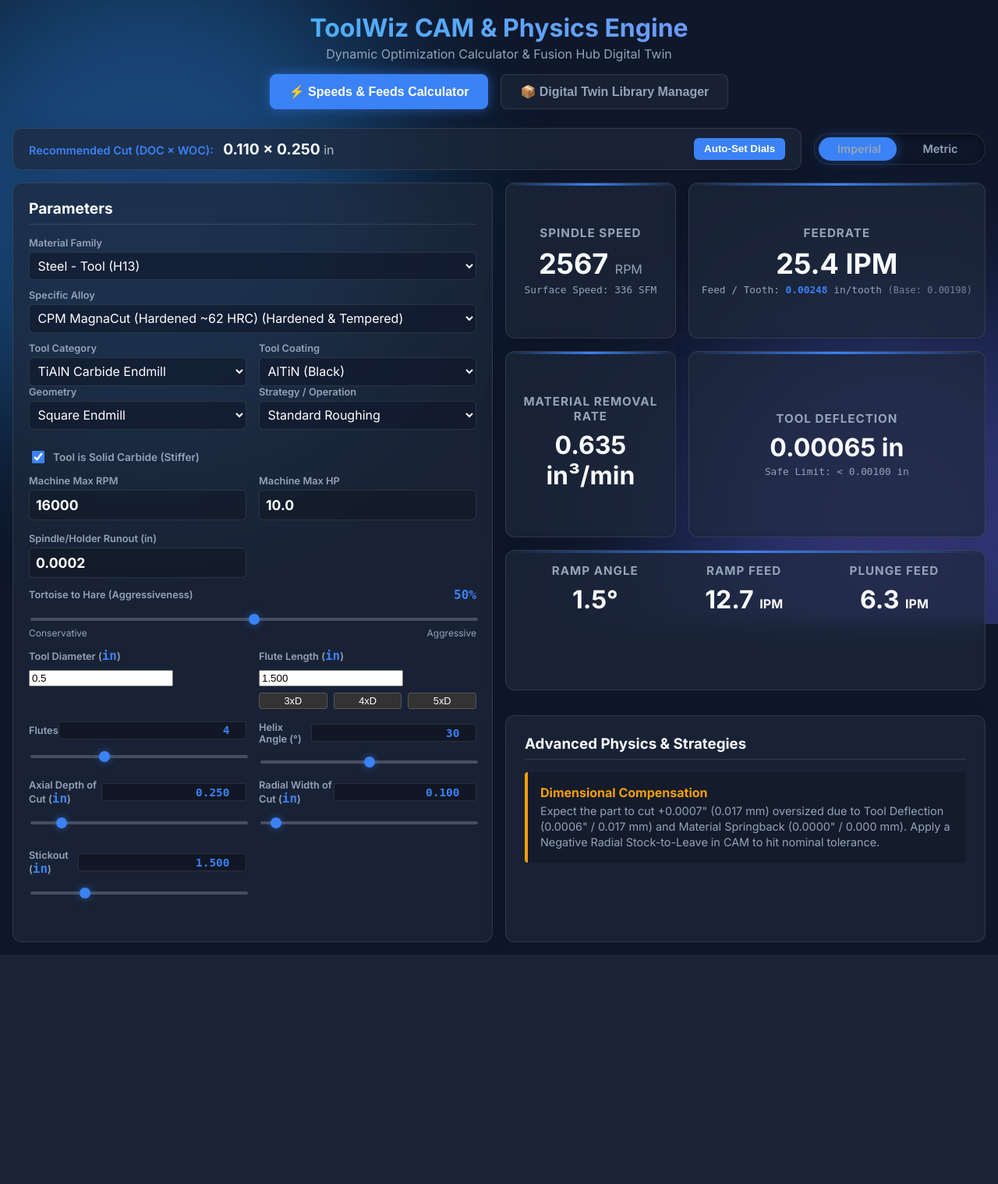
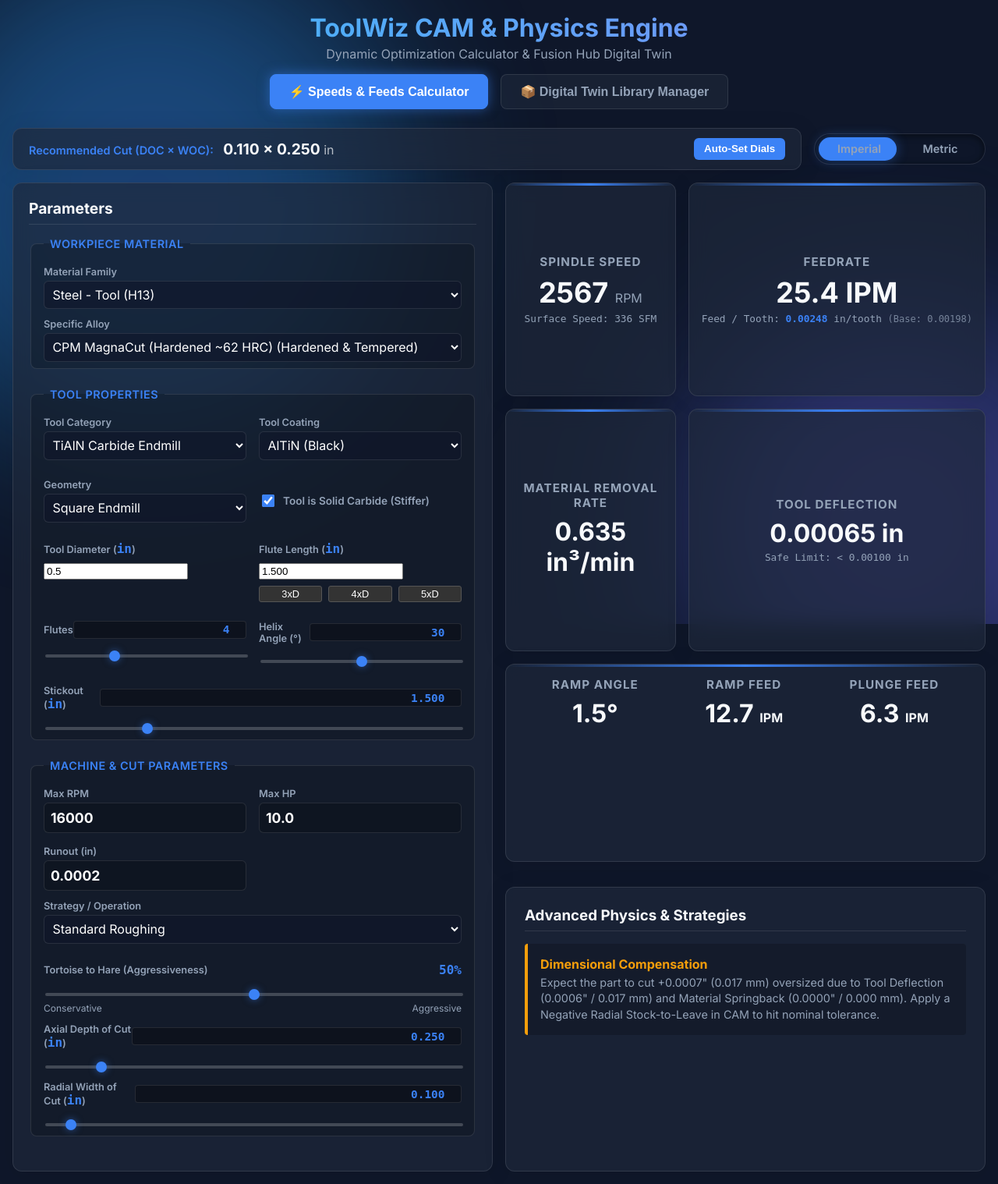
Before and after one commit to OffworldGear/ToolWiz-engine, a Flask app: page / in a window 1280 px wide. Shown: the whole page at 78% size. Before the commit the page ends 1224 px from the top, so only its background shows below. Run offline with Flask 3, Linux system fonts and the light colour scheme.

Commit message:
UI: Reorganize inputs panel into logical fieldset groups (Workpiece Material, Tool Properties, Machine & Cut Parameters) to improve visual grouping and discoverability of stickout and machine limits

```diff
--- a/static/style.css
+++ b/static/style.css
@@ -307,3 +307,21 @@
     transform: translateY(-2px);
     box-shadow: 0 6px 20px rgba(59, 130, 246, 0.6);
 }
+
+
+.param-group {
+    border: 1px solid var(--panel-border);
+    border-radius: 8px;
+    padding: 1.25rem 1rem 0.5rem 1rem;
+    margin-bottom: 1.5rem;
+    background: rgba(0, 0, 0, 0.2);
+}
+
+.param-group legend {
+    padding: 0 0.5rem;
+    font-weight: 600;
+    font-size: 0.9rem;
+    color: var(--accent);
+    text-transform: uppercase;
+    letter-spacing: 0.5px;
+}
--- a/templates/index.html
+++ b/templates/index.html
@@ -50,17 +50,21 @@
                 <section class="glass-panel inputs-panel">
                     <h2>Parameters</h2>
 
+                    <fieldset class="param-group">
+                        <legend>Workpiece Material</legend>
                         <div class="input-group">
                             <label for="family">Material Family</label>
                             <select id="family" onchange="updateAlloys(); calculate()"></select>
                         </div>
-
-                    <div class="input-group">
+                        <div class="input-group" style="margin-bottom:0;">
                             <label for="alloy">Specific Alloy</label>
                             <select id="alloy" onchange="calculate()"></select>
                         </div>
+                    </fieldset>
 
-                    <div class="grid-layout" style="gap: 1rem; margin-bottom: 0rem">
+                    <fieldset class="param-group">
+                        <legend>Tool Properties</legend>
+                        <div class="grid-layout" style="gap: 1rem; margin-bottom: 1.5rem">
                             <div class="input-group" style="margin:0;">
                                 <label for="tool">Tool Category</label>
                                 <select id="tool" onchange="updateGeometryDisplay(); calculate()"></select>
@@ -100,47 +104,9 @@
                                     <option value="Thread Mill">Thread Mill</option>
                                 </select>
                             </div>
-                        <div class="input-group" style="margin:0;">
-                            <label for="operation">Strategy / Operation</label>
-                            <select id="operation" onchange="handleOpChange()">
-                                <option value="Roughing">Standard Roughing</option>
-                                <option value="Adaptive Roughing">Adaptive / Trochoidal</option>
-                                <option value="Slotting">Full Slotting</option>
-                                <option value="Facing">Facing</option>
-                                <option value="Finishing">Light Finishing</option>
-                            </select>
-                        </div>
-                    </div>
-
-                    <div class="checkbox-group">
+                            <div class="checkbox-group" style="margin:0; align-self:center;">
                                 <input type="checkbox" id="isCarbide" checked onchange="calculate()">
-                        <label for="isCarbide">Tool is Solid Carbide (Stiffer)</label>
-                    </div>
-
-                    <div class="grid-layout" style="gap: 1rem; margin-bottom: 0.75rem">
-                        <div class="input-group" style="margin:0;">
-                            <label for="maxRpm">Machine Max RPM</label>
-                            <input type="number" id="maxRpm" value="16000" oninput="calculate()" style="width:100%; border:1px solid var(--panel-border); border-radius:6px; padding:0.5rem; background:rgba(0,0,0,0.2); color:white;">
-                        </div>
-                        <div class="input-group" style="margin:0;">
-                            <label for="maxHp">Machine Max HP</label>
-                            <input type="number" id="maxHp" value="10.0" step="0.5" oninput="calculate()" style="width:100%; border:1px solid var(--panel-border); border-radius:6px; padding:0.5rem; background:rgba(0,0,0,0.2); color:white;">
-                        </div>
-                        <div class="input-group" style="margin:0;">
-                            <label for="runout">Spindle/Holder Runout (<span class="unit-lbl">in</span>)</label>
-                            <input type="number" id="runout" value="0.0002" step="0.0001" oninput="calculate()" style="width:100%; border:1px solid var(--panel-border); border-radius:6px; padding:0.5rem; background:rgba(0,0,0,0.2); color:white;">
-                        </div>
-                    </div>
-
-                    <div class="slider-group">
-                        <div class="slider-header">
-                            <label for="aggressiveness">Tortoise to Hare (Aggressiveness)</label>
-                            <span id="aggrVol">50%</span>
-                        </div>
-                        <input type="range" id="aggressiveness" min="0" max="100" step="1" value="50" oninput="document.getElementById('aggrVol').innerText = this.value + '%'; calculate()">
-                        <div style="display:flex; justify-content:space-between; font-size:0.75rem; color:var(--text-secondary); margin-top:4px;">
-                            <span>Conservative</span>
-                            <span>Aggressive</span>
+                                <label for="isCarbide" style="display:inline-block;">Tool is Solid Carbide (Stiffer)</label>
                             </div>
                         </div>
 
@@ -166,7 +132,7 @@
                                 <input type="number" id="neckLength" step="any" value="0.5" oninput="calculate()">
                             </div>
                             <div class="input-group" style="margin:0;">
-                            <label for="taperAngle">Taper Angle (°)</label>
+                                <label for="taperAngle">Taper Angle (&deg;)</label>
                                 <input type="number" id="taperAngle" step="any" value="0.0" oninput="calculate()">
                             </div>
                         </div>
@@ -176,15 +142,13 @@
                             <input type="number" id="cutterThickness" step="any" value="0.125" oninput="calculate()">
                         </div>
 
-                    <div class="grid-layout" style="gap: 1rem; margin-bottom: 1rem;">
+                        <div class="grid-layout" style="gap: 1rem; margin-bottom: 1.5rem;">
                             <div class="input-group combo-group" style="margin:0;">
                                 <div class="slider-header">
                                     <label for="diameter">Tool Diameter (<span class="unit-lbl">in</span>)</label>
                                 </div>
                                 <input type="text" inputmode="decimal" id="diameter" list="diameters_list" autocomplete="off" value="0.5" onfocus="this.dataset.old=this.value; this.value='';" onblur="if(this.value=='') this.value=this.dataset.old;" oninput="calculate()">
-                            <datalist id="diameters_list">
-                                <!-- Populated by JS -->
-                            </datalist>
+                                <datalist id="diameters_list"></datalist>
                             </div>
 
                             <div class="input-group" id="fluteLengthGroup" style="margin:0;">
@@ -210,17 +174,67 @@
                                 <input type="range" id="flutes" min="1" max="10" step="1" value="4" oninput="document.getElementById('flutes_val').value = this.value; calculate()">
                             </div>
 
+                            <div class="slider-group" style="margin:0;">
+                                <div class="slider-header">
+                                    <label for="helixAngle">Helix Angle (&deg;)</label>
+                                    <input type="number" id="helix_val" value="30" class="inline-num" oninput="document.getElementById('helixAngle').value = this.value; calculate()">
+                                </div>
+                                <input type="range" id="helixAngle" min="0" max="60" step="1" value="30" oninput="document.getElementById('helix_val').value = this.value; calculate()">
+                            </div>
+                        </div>
+
                         <div class="input-group" id="pitchGroup" style="display: none;">
                             <label for="pitch">Thread Pitch (in)</label>
                             <input type="number" id="pitch" value="0.05" min="0.001" step="0.001" onchange="calculate()">
                         </div>
 
-                        <div class="slider-group" style="margin:0;">
+                        <div class="slider-group" style="margin-bottom:0;">
                             <div class="slider-header">
-                                <label for="helixAngle">Helix Angle (°)</label>
-                                <input type="number" id="helix_val" value="30" class="inline-num" oninput="document.getElementById('helixAngle').value = this.value; calculate()">
+                                <label for="stickout_range">Stickout (<span class="unit-lbl">in</span>)</label>
+                                <input type="number" id="stickout_val" step="0.001" value="1.500" class="inline-num" oninput="document.getElementById('stickout_range').value = this.value; calculate()">
                             </div>
-                            <input type="range" id="helixAngle" min="0" max="60" step="1" value="30" oninput="document.getElementById('helix_val').value = this.value; calculate()">
+                            <input type="range" id="stickout_range" min="0.1" max="6.0" step="0.1" value="1.5" oninput="document.getElementById('stickout_val').value = parseFloat(this.value).toFixed(isMetric ? 1 : 3); calculate()">
+                        </div>
+                    </fieldset>
+
+                    <fieldset class="param-group">
+                        <legend>Machine & Cut Parameters</legend>
+                        <div class="grid-layout" style="gap: 1rem; margin-bottom: 0.75rem">
+                            <div class="input-group" style="margin:0;">
+                                <label for="maxRpm">Max RPM</label>
+                                <input type="number" id="maxRpm" value="16000" oninput="calculate()" style="width:100%; border:1px solid var(--panel-border); border-radius:6px; padding:0.5rem; background:rgba(0,0,0,0.2); color:white;">
+                            </div>
+                            <div class="input-group" style="margin:0;">
+                                <label for="maxHp">Max HP</label>
+                                <input type="number" id="maxHp" value="10.0" step="0.5" oninput="calculate()" style="width:100%; border:1px solid var(--panel-border); border-radius:6px; padding:0.5rem; background:rgba(0,0,0,0.2); color:white;">
+                            </div>
+                            <div class="input-group" style="margin:0;">
+                                <label for="runout">Runout (<span class="unit-lbl">in</span>)</label>
+                                <input type="number" id="runout" value="0.0002" step="0.0001" oninput="calculate()" style="width:100%; border:1px solid var(--panel-border); border-radius:6px; padding:0.5rem; background:rgba(0,0,0,0.2); color:white;">
+                            </div>
+                        </div>
+
+                        <div class="input-group" style="margin-bottom:1.5rem;">
+                            <label for="operation">Strategy / Operation</label>
+                            <select id="operation" onchange="handleOpChange()">
+                                <option value="Roughing">Standard Roughing</option>
+                                <option value="Adaptive Roughing">Adaptive / Trochoidal</option>
+                                <option value="Slotting">Full Slotting</option>
+                                <option value="Facing">Facing</option>
+                                <option value="Finishing">Light Finishing</option>
+                            </select>
+                        </div>
+
+                        <div class="slider-group">
+                            <div class="slider-header">
+                                <label for="aggressiveness">Tortoise to Hare (Aggressiveness)</label>
+                                <span id="aggrVol">50%</span>
+                            </div>
+                            <input type="range" id="aggressiveness" min="0" max="100" step="1" value="50" oninput="document.getElementById('aggrVol').innerText = this.value + '%'; calculate()">
+                            <div style="display:flex; justify-content:space-between; font-size:0.75rem; color:var(--text-secondary); margin-top:4px;">
+                                <span>Conservative</span>
+                                <span>Aggressive</span>
+                            </div>
                         </div>
 
                         <div class="slider-group" id="cutDepthGroup">
@@ -231,21 +245,14 @@
                             <input type="range" id="cutDepth_range" min="0.001" max="2.0" step="0.001" value="0.25" oninput="document.getElementById('cutDepth_val').value = parseFloat(this.value).toFixed(isMetric ? 1 : 3); calculate()">
                         </div>
 
-                    <div class="slider-group" id="cutWidthGroup">
+                        <div class="slider-group" id="cutWidthGroup" style="margin-bottom:0;">
                             <div class="slider-header">
                                 <label for="cutWidth_range">Radial Width of Cut (<span class="unit-lbl">in</span>)</label>
                                 <input type="number" id="cutWidth_val" step="0.001" value="0.100" class="inline-num" oninput="document.getElementById('cutWidth_range').value = this.value; calculate()">
                             </div>
                             <input type="range" id="cutWidth_range" min="0.001" max="2.0" step="0.001" value="0.1" oninput="document.getElementById('cutWidth_val').value = parseFloat(this.value).toFixed(isMetric ? 1 : 3); calculate()">
                         </div>
-
-                    <div class="slider-group">
-                        <div class="slider-header">
-                            <label for="stickout_range">Stickout (<span class="unit-lbl">in</span>)</label>
-                            <input type="number" id="stickout_val" step="0.001" value="1.500" class="inline-num" oninput="document.getElementById('stickout_range').value = this.value; calculate()">
-                        </div>
-                        <input type="range" id="stickout_range" min="0.1" max="6.0" step="0.1" value="1.5" oninput="document.getElementById('stickout_val').value = parseFloat(this.value).toFixed(isMetric ? 1 : 3); calculate()">
-                    </div>
+                    </fieldset>
                 </section>
 
                 <!-- RESULTS PANEL -->
```
Lines whose indentation alone changed are shown as unchanged.
